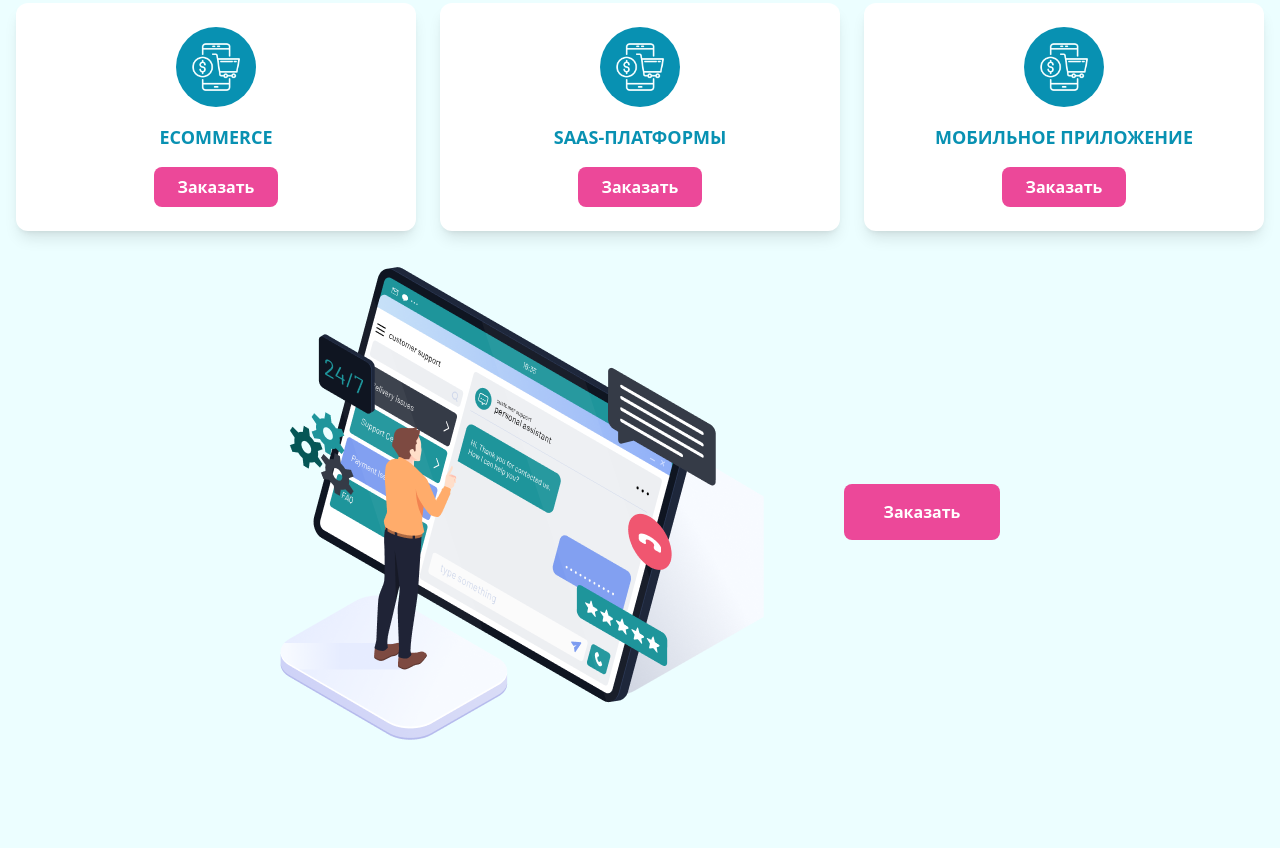
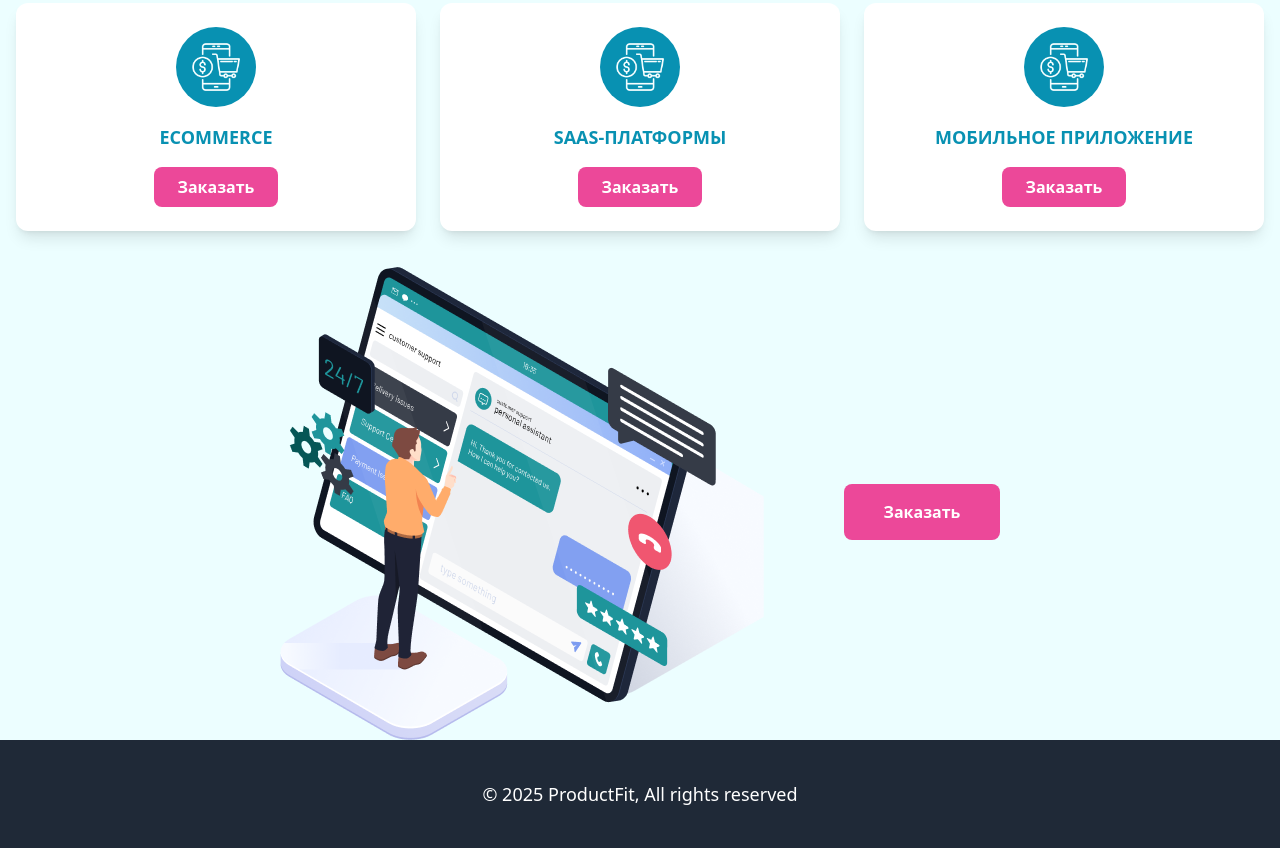
Before and after one commit to jasmina001/Site_ProductFit, a website: page public/main.html in a window 1280 px wide. Shown: the part 868-1716 px from the top of the page. Before the commit the page ends 1608 px from the top, so only its background shows below. Drawn offline with nearby package versions, Linux system fonts and the light colour scheme.

Commit message:
add new section

```diff
--- a/public/main.html
+++ b/public/main.html
@@ -146,6 +146,9 @@
     </div>
 
 
+    <footer class="bg-gray-800 text-white py-10 text-center">
+        <p class="text-lg">© 2025 ProductFit, All rights reserved</p>
+    </footer>
 
 </body>
 
```
